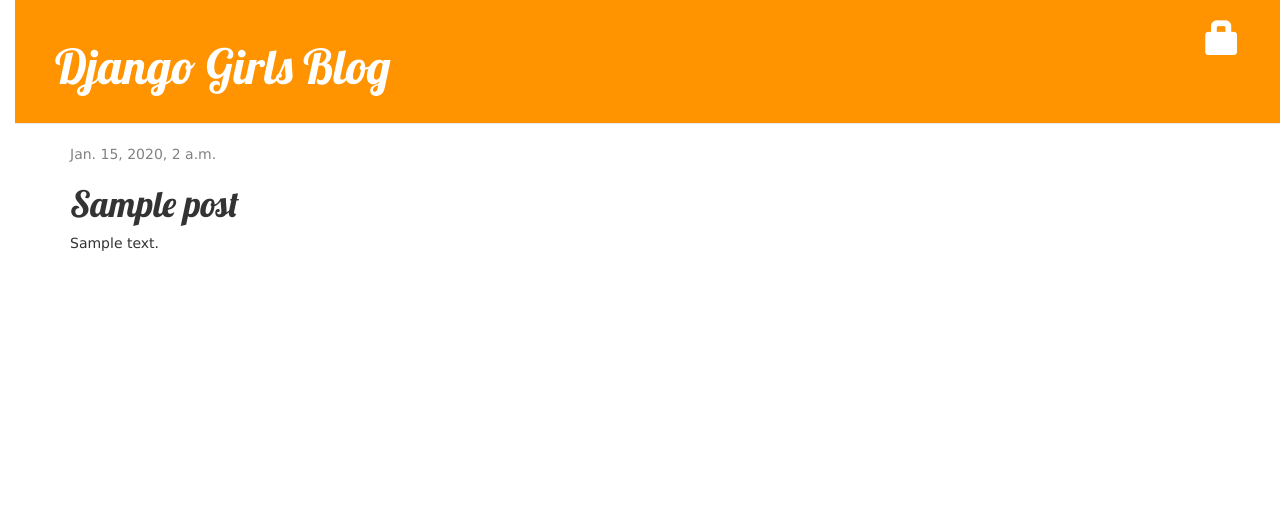
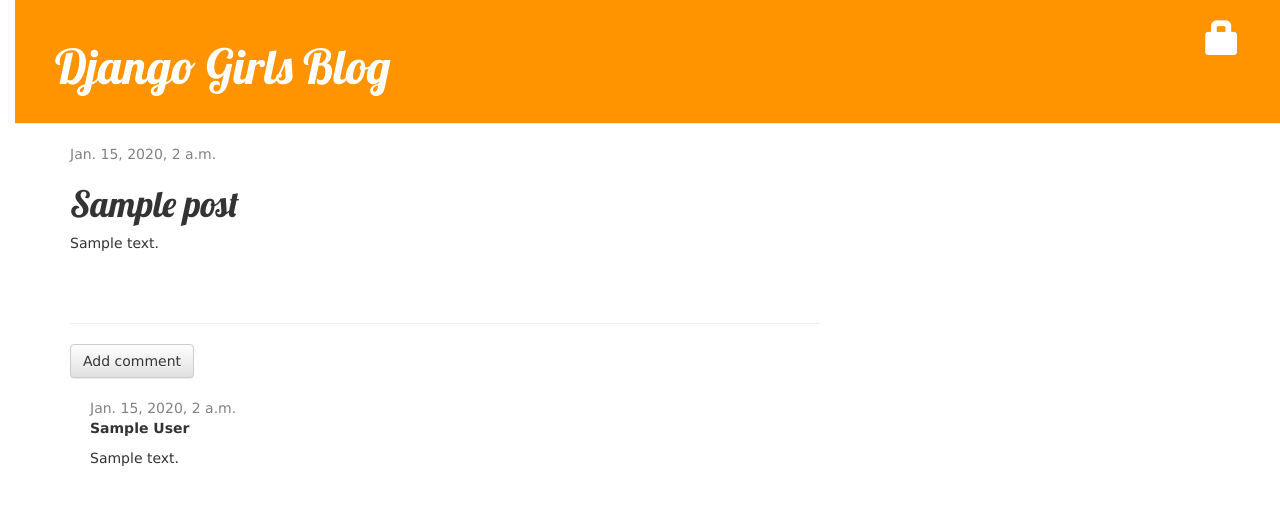
Before and after one commit to Burew/djangogirlstutorial_my_first_blog, a Django app: page /post/1/ in a window 1280 px wide. Shown: the top 505 px of the page. Run offline with Django 3.2, Linux system fonts and the light colour scheme; tables that the repository leaves empty hold one stand-in row (values such as "Sample post"); some libraries are stand-ins or nearby versions.

Commit message:
Added comments to posts, and ability to approve/del comments

```diff
--- a/blog/admin.py
+++ b/blog/admin.py
@@ -1,4 +1,5 @@
 from django.contrib import admin
-from .models import Post
+from .models import Post, Comment
 
 admin.site.register(Post)
+admin.site.register(Comment)
--- a/blog/models.py
+++ b/blog/models.py
@@ -25,3 +25,21 @@
 
     def __str__(self):
         return self.title
+
+    def approved_comments(self):
+        return self.comments.filter(approved_comment=True)
+
+class Comment(models.Model):
+    #related name allows us to have access to comments from within Post model
+    post = models.ForeignKey('blog.Post', related_name='comments')
+    author = models.CharField(max_length=200)
+    text = models.TextField()
+    created_date = models.DateTimeField(default=timezone.now)
+    approved_comment = models.BooleanField(default=False)
+
+    def approve(self):
+        self.approved_comment = True
+        self.save()
+
+    def __str__(self):
+        return self.text
--- a/blog/static/css/blog.css
+++ b/blog/static/css/blog.css
@@ -53,3 +53,7 @@
 .post h1 a, .post h1 a:visited {
     color: #000000;
 }
+
+.comment {
+    margin: 20px 0px 20px 20px;
+}
--- a/blog/templates/blog/post_detail.html
+++ b/blog/templates/blog/post_detail.html
@@ -16,4 +16,23 @@
         <h1>{{ post.title }}</h1>
         <p>{{ post.text|linebreaksbr }}</p>
     </div>
+    <hr>
+    <a class="btn btn-default" href="{% url 'add_comment_to_post' pk=post.pk %}">Add comment</a>
+    {% for comment in post.comments.all %}
+        {% if user.is_authenticated or comment.approved_comment %}
+            <div class="comment">
+                <div class="date">
+                    {{ comment.created_date }}
+                    {% if not comment.approved_comment %}
+                    <a class="btn btn-default" href="{% url 'comment_remove' pk=comment.pk %}"><span class="glyphicon glyphicon-remove"></span></a>
+                    <a class="btn btn-default" href="{% url 'comment_approve' pk=comment.pk %}"><span class="glyphicon glyphicon-ok"></span></a>
+                    {% endif %}
+                </div>
+                <strong>{{ comment.author }}</strong>
+                <p>{{ comment.text|linebreaks }}</p>
+            </div>
+        {% endif %}
+    {% empty %}
+        <p>No comments here</p>
+    {% endfor %}
 {% endblock %}
--- a/blog/templates/blog/post_list.html
+++ b/blog/templates/blog/post_list.html
@@ -14,6 +14,7 @@
             -->
             <h1><a href="{% url 'post_detail' pk=post.pk %}">{{ post.title }}</a></h1>
             <p>{{ post.text|linebreaksbr }}</p>
+            <a href="{% url 'post_detail' pk=post.pk %}">Comments: {{ post.approved_comments.count }}</a>
         </div>
     {% endfor %}
 {% endblock %}
--- a/blog/urls.py
+++ b/blog/urls.py
@@ -8,6 +8,8 @@
     url(r'^(?P<pk>\d+)/edit/$', views.post_edit, name='post_edit'),
     url(r'^(?P<pk>\d+)/publish/$', views.post_publish, name='post_publish'),
     url(r'^(?P<pk>\d+)/remove/$', views.post_remove, name='post_remove'),
+    url(r'^(?P<pk>\d+)/comment/$', views.add_comment_to_post, name='add_comment_to_post'),
+
 ]
 
 urlpatterns = [
@@ -16,4 +18,6 @@
     url(r'^post/', include(postUrlPatterns)),   #for this line, done include the $ at the end of the regex
     url(r'^accounts/login/$', auth_views.login, name='login'),
     url(r'^accounts/logout/$', auth_views.logout, name='logout', kwargs={'next_page': '/'}),
+    url(r'^comment/(?P<pk>\d+)/approve/$', views.comment_approve, name='comment_approve'),
+    url(r'^comment/(?P<pk>\d+)/remove/$', views.comment_remove, name='comment_remove'),
 ]
--- a/blog/views.py
+++ b/blog/views.py
@@ -4,8 +4,8 @@
 from django.contrib.auth.forms import AuthenticationForm
 from django.utils import timezone
 
-from .models import Post
-from .forms import PostForm
+from .models import Post, Comment
+from .forms import PostForm, CommentForm
 
 # Create your views here.
 def post_list(request):
@@ -67,6 +67,7 @@
     post.delete() #each model has a delete method (by default)
     return redirect('post_list')
 
+####### User auth
 def login(request):
     if request.method == "POST":
        form = AuthenticationForm(request.POST)
@@ -84,3 +85,29 @@
 def logout(request):
     logout(request)
     return redirect('post_list')
+
+##### Comments
+def add_comment_to_post(request, pk):
+    post = get_object_or_404(Post, pk=pk)
+    if request.method == "POST":
+        form = CommentForm(request.POST)
+        if form.is_valid():
+            comment = form.save(commit=False)
+            comment.post = post
+            comment.save()
+            return redirect('post_detail', pk=post.pk)
+    else:
+        form = CommentForm()
+    return render(request, 'blog/add_comment_to_post.html', {'form':form})
+
+@login_required
+def comment_approve(request, pk):
+    comment = get_object_or_404(Comment, pk=pk)
+    comment.approve()
+    return redirect('post_detail', pk=comment.post.pk)
+
+@login_required
+def comment_remove(request, pk):
+    comment = get_object_or_404(Comment, pk=pk)
+    comment.delete()
+    return redirect('post_detail', pk=comment.post.pk)
```
Also changed, not shown: blog/forms.py (+6 -1 lines), blog/templates/blog/add_comment_to_post.html (added, +9 -0 lines), blog/migrations/0002_comment.py (added).
